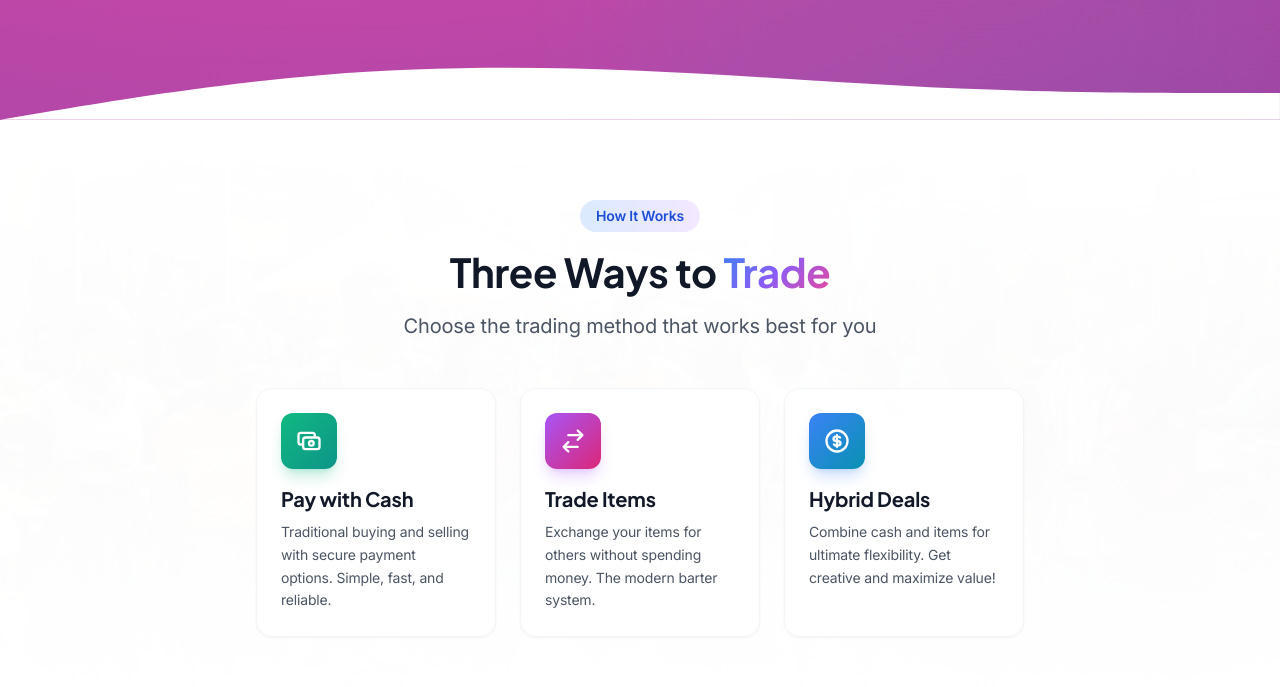
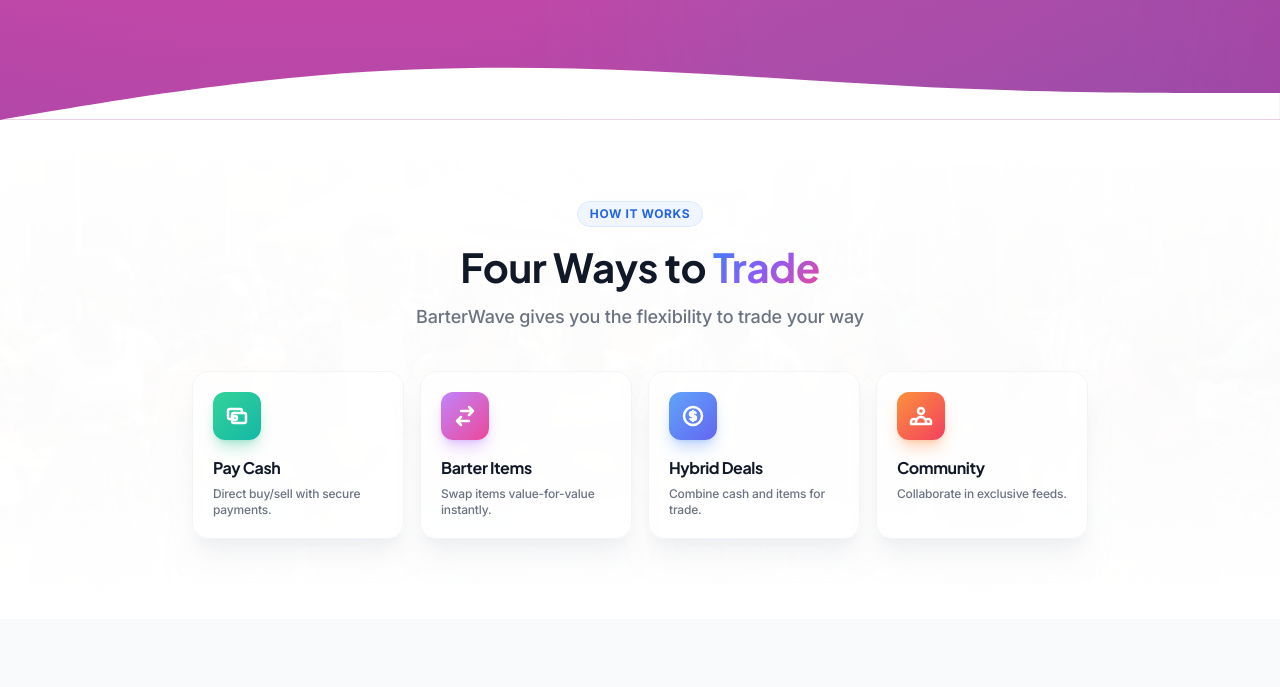
Before and after one commit to olatunbosunprowess2-hue/tradeplus, a Next.js app in the folder apps/web/: page / in a window 1280 px wide. Shown: the part 680-1367 px from the top of the page. Built offline with nearby package versions, Linux system fonts and the light colour scheme; no server answers.

Commit message:
Refine landing page: Add Community feature and compact premium grid to How It Works

```diff
--- a/apps/web/app/page.tsx
+++ b/apps/web/app/page.tsx
@@ -165,80 +165,90 @@
         </div>
       </section>
 
-      {/* Features Section */}
+      {/* Features Section - Four Ways to Trade */}
       <section className="py-20 bg-white relative overflow-hidden">
-        {/* Background Decorative Image */}
         <div className="absolute inset-0 pointer-events-none">
           <div
-            className="absolute inset-0 opacity-[0.15]"
+            className="absolute inset-0 opacity-[0.08]"
             style={{
               backgroundImage: 'url(/community-walking.png)',
               backgroundSize: 'cover',
               backgroundPosition: 'center',
             }}
           />
-          {/* Gradient Overlay for Text Readability */}
-          <div className="absolute inset-0 bg-gradient-to-b from-white via-white/90 to-white" />
+          <div className="absolute inset-0 bg-gradient-to-b from-white via-white/80 to-white" />
         </div>
 
         <div className="container mx-auto px-4 relative z-10">
-          <div className="text-center mb-12">
-            <span className="inline-block px-4 py-1.5 rounded-full bg-gradient-to-r from-blue-100 to-purple-100 text-blue-700 text-sm font-semibold mb-4">
+          <div className="text-center mb-10">
+            <span className="inline-block px-3 py-1 rounded-full bg-blue-50 text-blue-600 text-xs font-bold mb-4 border border-blue-100 uppercase tracking-wider">
               How It Works
             </span>
-            <h2 className="text-h1 text-gray-900 mb-4 font-display">
-              Three Ways to <span className="gradient-text">Trade</span>
+            <h2 className="text-3xl md:text-h1 text-gray-900 mb-3 font-display">
+              Four Ways to <span className="gradient-text">Trade</span>
             </h2>
-            <p className="text-xl text-gray-600 max-w-2xl mx-auto">
-              Choose the trading method that works best for you
+            <p className="text-base md:text-lg text-gray-500 max-w-lg mx-auto font-medium">
+              BarterWave gives you the flexibility to trade your way
             </p>
           </div>
 
-          <div className="grid md:grid-cols-3 gap-6 max-w-3xl mx-auto">
+          <div className="grid grid-cols-2 lg:grid-cols-4 gap-3 md:gap-4 max-w-4xl mx-auto">
             {/* Cash Card */}
-            <div className="group relative bg-white/80 backdrop-blur-sm rounded-2xl p-6 card-hover border border-gray-100 shadow-sm hover:shadow-md transition-all">
-              <div className="absolute inset-0 bg-gradient-to-br from-emerald-500/5 to-teal-500/5 rounded-2xl opacity-0 group-hover:opacity-100 transition-opacity" />
+            <div className="group relative bg-white/60 backdrop-blur-sm rounded-2xl p-4 md:p-5 border border-gray-100 shadow-xl shadow-gray-200/50 hover:shadow-2xl hover:border-emerald-200 transition-all duration-300">
               <div className="relative">
-                <div className="w-14 h-14 bg-gradient-to-br from-emerald-500 to-teal-600 rounded-xl flex items-center justify-center mb-4 shadow-lg shadow-emerald-500/25 group-hover:scale-110 transition-transform">
-                  <svg className="w-7 h-7 text-white" fill="none" stroke="currentColor" viewBox="0 0 24 24">
-                    <path strokeLinecap="round" strokeLinejoin="round" strokeWidth={2} d="M17 9V7a2 2 0 00-2-2H5a2 2 0 00-2 2v6a2 2 0 002 2h2m2 4h10a2 2 0 002-2v-6a2 2 0 00-2-2H9a2 2 0 00-2 2v6a2 2 0 002 2zm7-5a2 2 0 11-4 0 2 2 0 014 0z" />
+                <div className="w-10 h-10 md:w-12 md:h-12 bg-gradient-to-br from-emerald-400 to-teal-500 rounded-xl flex items-center justify-center mb-4 shadow-lg shadow-emerald-500/30 group-hover:rotate-6 transition-transform">
+                  <svg className="w-5 h-5 md:w-6 md:h-6 text-white" fill="none" stroke="currentColor" viewBox="0 0 24 24">
+                    <path strokeLinecap="round" strokeLinejoin="round" strokeWidth={2.5} d="M17 9V7a2 2 0 00-2-2H5a2 2 0 00-2 2v6a2 2 0 002 2h2m2 4h10a2 2 0 002-2v-6a2 2 0 00-2-2H9a2 2 0 00-2 2v6a2 2 0 002 2zm3-5a2 2 0 11-4 0 2 2 0 014 0z" />
                   </svg>
                 </div>
-                <h3 className="text-xl font-bold text-gray-900 mb-2 font-display">Pay with Cash</h3>
-                <p className="text-gray-600 text-sm leading-relaxed">
-                  Traditional buying and selling with secure payment options. Simple, fast, and reliable.
+                <h3 className="text-base font-bold text-gray-900 mb-1.5 font-display tracking-tight">Pay Cash</h3>
+                <p className="text-gray-500 text-[11px] md:text-xs leading-relaxed font-medium">
+                  Direct buy/sell with secure payments.
                 </p>
               </div>
             </div>
 
             {/* Barter Card */}
-            <div className="group relative bg-white/80 backdrop-blur-sm rounded-2xl p-6 card-hover border border-gray-100 shadow-sm hover:shadow-md transition-all">
-              <div className="absolute inset-0 bg-gradient-to-br from-purple-500/5 to-pink-500/5 rounded-2xl opacity-0 group-hover:opacity-100 transition-opacity" />
+            <div className="group relative bg-white/60 backdrop-blur-sm rounded-2xl p-4 md:p-5 border border-gray-100 shadow-xl shadow-gray-200/50 hover:shadow-2xl hover:border-purple-200 transition-all duration-300">
               <div className="relative">
-                <div className="w-14 h-14 bg-gradient-to-br from-purple-500 to-pink-600 rounded-xl flex items-center justify-center mb-4 shadow-lg shadow-purple-500/25 group-hover:scale-110 transition-transform">
-                  <svg className="w-7 h-7 text-white" fill="none" stroke="currentColor" viewBox="0 0 24 24">
-                    <path strokeLinecap="round" strokeLinejoin="round" strokeWidth={2} d="M8 7h12m0 0l-4-4m4 4l-4 4m0 6H4m0 0l4 4m-4-4l4-4" />
+                <div className="w-10 h-10 md:w-12 md:h-12 bg-gradient-to-br from-purple-400 to-pink-500 rounded-xl flex items-center justify-center mb-4 shadow-lg shadow-purple-500/30 group-hover:rotate-6 transition-transform">
+                  <svg className="w-5 h-5 md:w-6 md:h-6 text-white" fill="none" stroke="currentColor" viewBox="0 0 24 24">
+                    <path strokeLinecap="round" strokeLinejoin="round" strokeWidth={2.5} d="M8 7h12m0 0l-4-4m4 4l-4 4m0 6H4m0 0l4 4m-4-4l4-4" />
                   </svg>
                 </div>
-                <h3 className="text-xl font-bold text-gray-900 mb-2 font-display">Trade Items</h3>
-                <p className="text-gray-600 text-sm leading-relaxed">
-                  Exchange your items for others without spending money. The modern barter system.
+                <h3 className="text-base font-bold text-gray-900 mb-1.5 font-display tracking-tight">Barter Items</h3>
+                <p className="text-gray-500 text-[11px] md:text-xs leading-relaxed font-medium">
+                  Swap items value-for-value instantly.
                 </p>
               </div>
             </div>
 
             {/* Hybrid Card */}
-            <div className="group relative bg-white/80 backdrop-blur-sm rounded-2xl p-6 card-hover border border-gray-100 shadow-sm hover:shadow-md transition-all">
-              <div className="absolute inset-0 bg-gradient-to-br from-blue-500/5 to-cyan-500/5 rounded-2xl opacity-0 group-hover:opacity-100 transition-opacity" />
+            <div className="group relative bg-white/60 backdrop-blur-sm rounded-2xl p-4 md:p-5 border border-gray-100 shadow-xl shadow-gray-200/50 hover:shadow-2xl hover:border-blue-200 transition-all duration-300">
               <div className="relative">
-                <div className="w-14 h-14 bg-gradient-to-br from-blue-500 to-cyan-600 rounded-xl flex items-center justify-center mb-4 shadow-lg shadow-blue-500/25 group-hover:scale-110 transition-transform">
-                  <svg className="w-7 h-7 text-white" fill="none" stroke="currentColor" viewBox="0 0 24 24">
-                    <path strokeLinecap="round" strokeLinejoin="round" strokeWidth={2} d="M12 8c-1.657 0-3 .895-3 2s1.343 2 3 2 3 .895 3 2-1.343 2-3 2m0-8c1.11 0 2.08.402 2.599 1M12 8V7m0 1v8m0 0v1m0-1c-1.11 0-2.08-.402-2.599-1M21 12a9 9 0 11-18 0 9 9 0 0118 0z" />
+                <div className="w-10 h-10 md:w-12 md:h-12 bg-gradient-to-br from-blue-400 to-indigo-500 rounded-xl flex items-center justify-center mb-4 shadow-lg shadow-blue-500/30 group-hover:rotate-6 transition-transform">
+                  <svg className="w-5 h-5 md:w-6 md:h-6 text-white" fill="none" stroke="currentColor" viewBox="0 0 24 24">
+                    <path strokeLinecap="round" strokeLinejoin="round" strokeWidth={2.5} d="M12 8c-1.657 0-3 .895-3 2s1.343 2 3 2 3 .895 3 2-1.343 2-3 2m0-8c1.11 0 2.08.402 2.599 1M12 8V7m0 1v8m0 0v1m0-1c-1.11 0-2.08-.402-2.599-1M21 12a9 9 0 11-18 0 9 9 0 0118 0z" />
                   </svg>
                 </div>
-                <h3 className="text-xl font-bold text-gray-900 mb-2 font-display">Hybrid Deals</h3>
-                <p className="text-gray-600 text-sm leading-relaxed">
-                  Combine cash and items for ultimate flexibility. Get creative and maximize value!
+                <h3 className="text-base font-bold text-gray-900 mb-1.5 font-display tracking-tight">Hybrid Deals</h3>
+                <p className="text-gray-500 text-[11px] md:text-xs leading-relaxed font-medium">
+                  Combine cash and items for trade.
+                </p>
+              </div>
+            </div>
+
+            {/* Community Card */}
+            <div className="group relative bg-white/60 backdrop-blur-sm rounded-2xl p-4 md:p-5 border border-gray-100 shadow-xl shadow-gray-200/50 hover:shadow-2xl hover:border-orange-200 transition-all duration-300">
+              <div className="relative">
+                <div className="w-10 h-10 md:w-12 md:h-12 bg-gradient-to-br from-orange-400 to-rose-500 rounded-xl flex items-center justify-center mb-4 shadow-lg shadow-orange-500/30 group-hover:rotate-6 transition-transform">
+                  <svg className="w-5 h-5 md:w-6 md:h-6 text-white" fill="none" stroke="currentColor" viewBox="0 0 24 24">
+                    <path strokeLinecap="round" strokeLinejoin="round" strokeWidth={2.5} d="M17 20h5v-2a3 3 0 00-5.356-1.857M17 20H7m10 0v-2c0-.656-.126-1.283-.356-1.857M7 20H2v-2a3 3 0 015.356-1.857M7 20v-2c0-.656.126-1.283.356-1.857m0 0a5.002 5.002 0 019.288 0M15 7a3 3 0 11-6 0 3 3 0 016 0z" />
+                  </svg>
+                </div>
+                <h3 className="text-base font-bold text-gray-900 mb-1.5 font-display tracking-tight">Community</h3>
+                <p className="text-gray-500 text-[11px] md:text-xs leading-relaxed font-medium">
+                  Collaborate in exclusive feeds.
                 </p>
               </div>
             </div>
```
